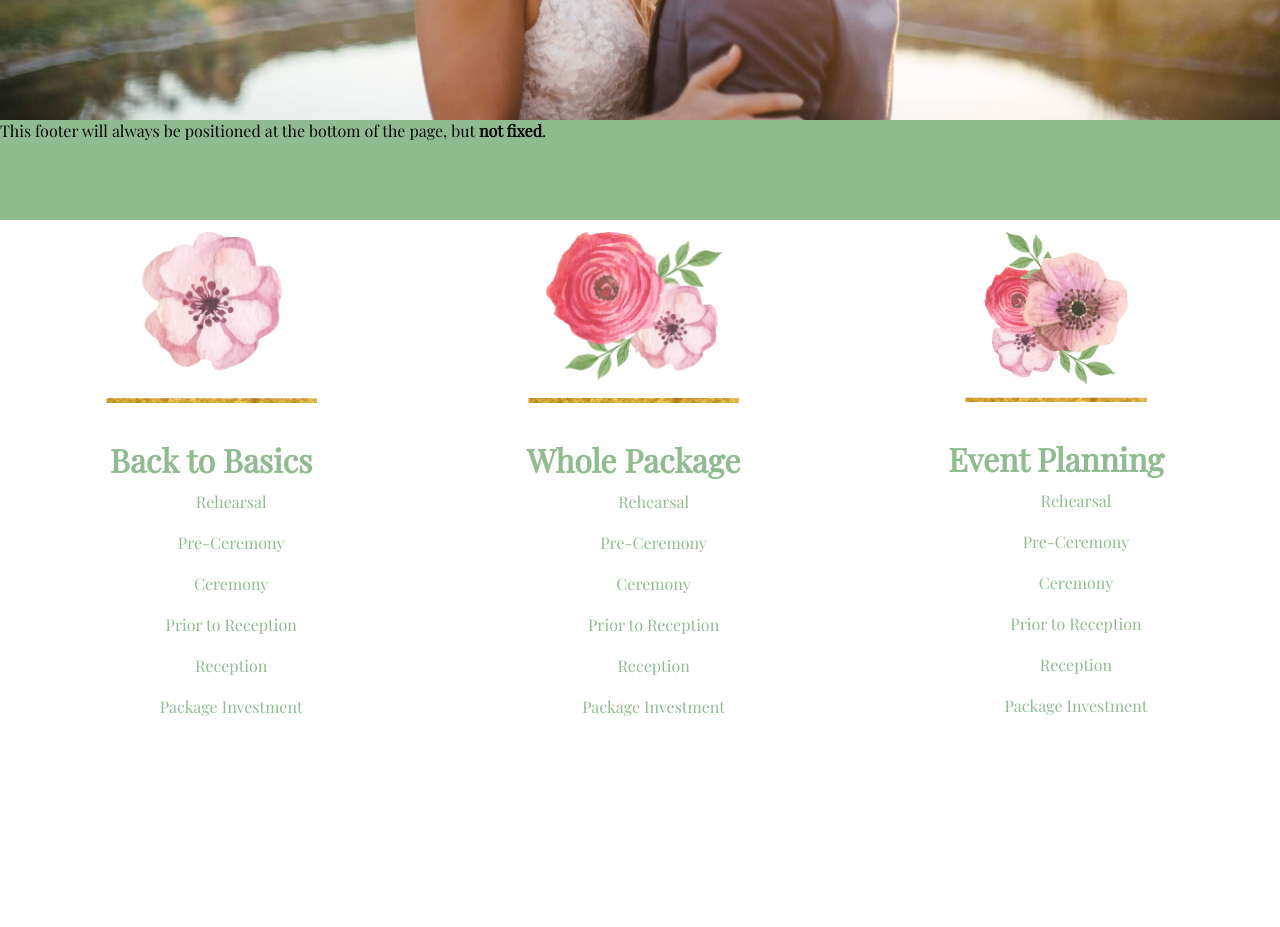
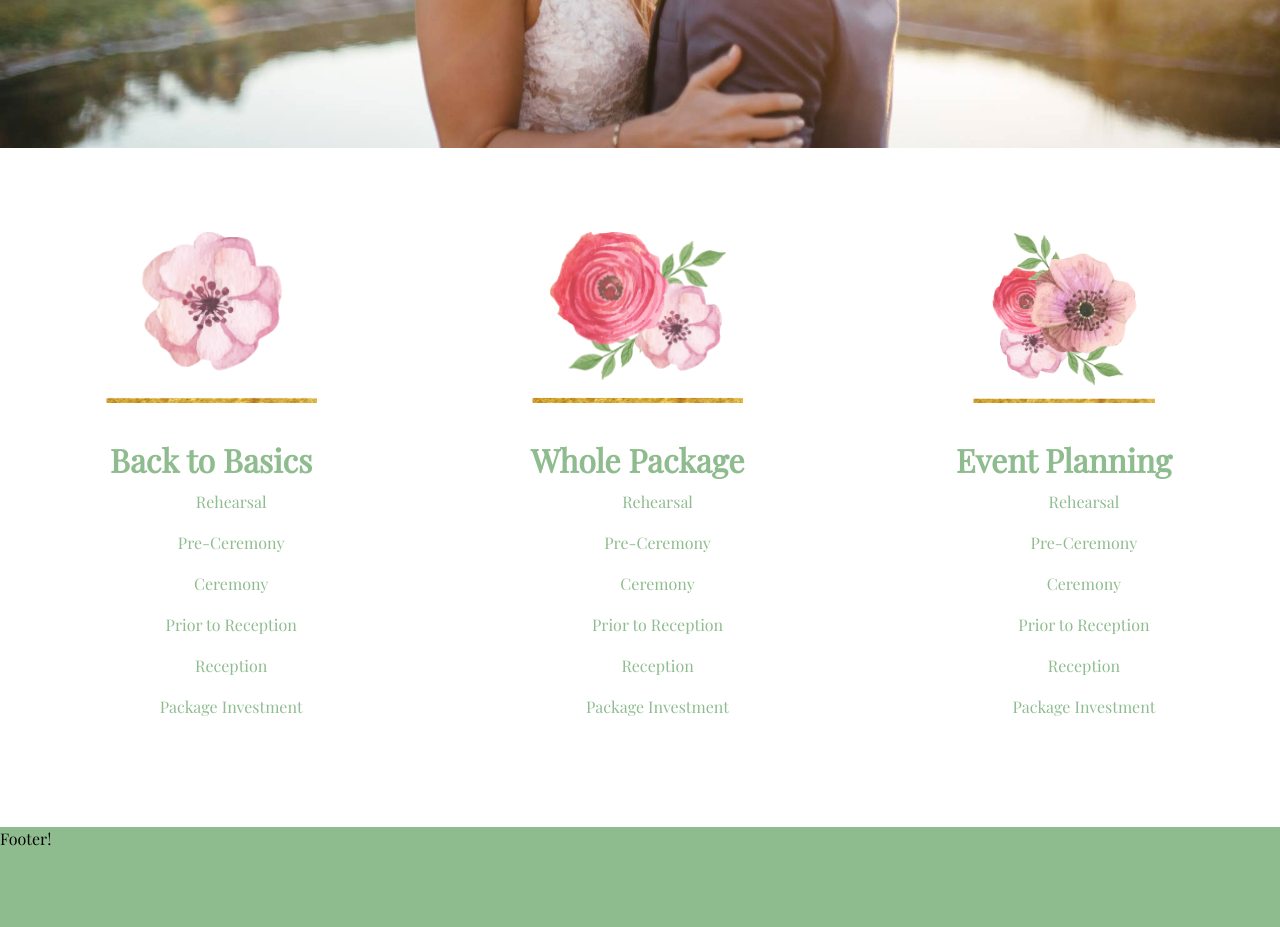
Before and after one commit to jennanulty/web-project, a plain HTML site: page packages.html in a window 1280 px wide. Shown: the part 580-1507 px from the top of the page. Before the commit the page ends 1307 px from the top, so only its background shows below. Drawn offline with nearby package versions, Linux system fonts and the light colour scheme.

Commit message:
fixed footer css

```diff
--- a/packages.html
+++ b/packages.html
@@ -342,8 +342,7 @@
 	</div>
 	</div>
 
-
-<footer class="footer">This footer will always be positioned at the bottom of the page, but <strong>not fixed</strong>.</footer>
+<footer><p>Footer!</p></footer>
 
 
 </body>
--- a/style.css
+++ b/style.css
@@ -141,14 +141,12 @@ p{
 
 .b2bblock{
 	width: 33%;
-	float: left;
-	display: block;
+	display: inline-block;
 }
 
 .eventblock{
 	width: 33%;
-	float: left;
-	display: block;
+	display: inline-block;
 }
 
 /*accordian*/
@@ -190,10 +188,11 @@ p{
 	color: red;
 }
 
-.footer {
+footer {
 	height: 100px;
 	background-color: darkseagreen;
-	position: fixed;
-	bottom:0;
-	width:100%;
+	clear: both;
+	margin-top: 100px;
+    position: relative;
+    z-index: 10;
 }
```
